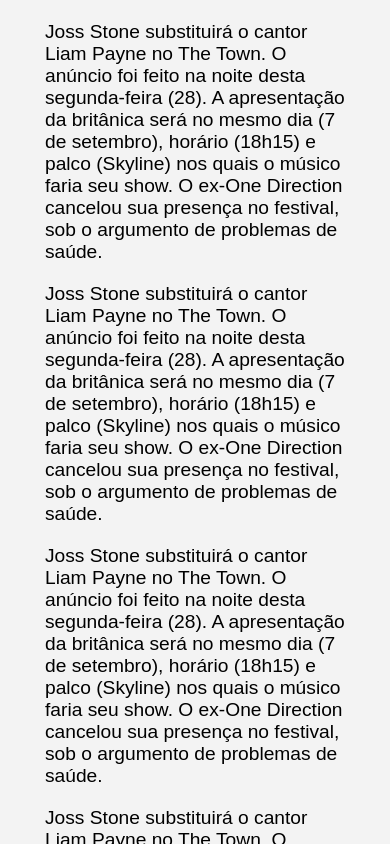
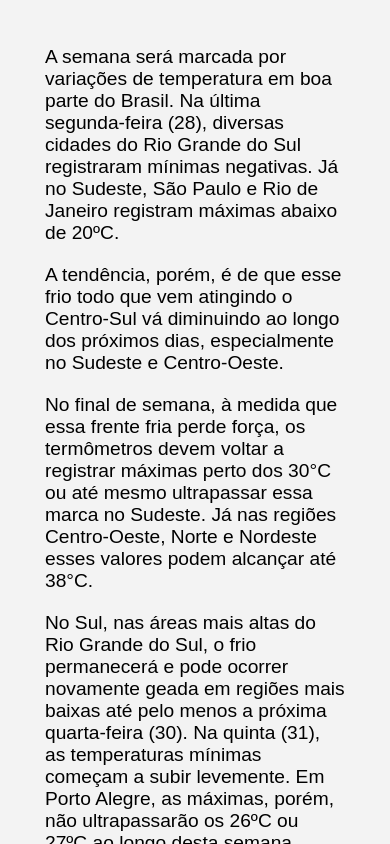
Before and after one commit to barbaradamasdev/angular-blog-clone-globonews, an Angular app: page / in a window 390 px wide. Both pictures are taken after a click on the element "GloboNews Mais". Shown: the part 798-1642 px from the top of the page. Built offline with nearby package versions, Linux system fonts and the light colour scheme.

Commit message:
paragraph content added

```diff
--- a/src/app/pages/content/content.component.css
+++ b/src/app/pages/content/content.component.css
@@ -11,7 +11,7 @@
 }
 
 .container {
-  max-width: 1000px;
+  max-width: 800px;
 }
 
 .subtitle {
@@ -41,10 +41,30 @@
 }
 
 .photoCover {
-  width: 100%;
+  width: 130%;
+  max-width: 80vw;
+  margin: 0 auto 25px;
+  transform: translateX(-10%);
 }
 
 .description {
   font-size: 1.2rem;
   margin: 20px auto;
 }
+
+.quote {
+  border-left: 4px solid red;
+  padding-left: 20px;
+  font-size: 2rem;
+  font-weight: bold;
+  line-height: 50px;
+  margin: 70px 0;
+}
+
+@media (max-width: 1100px) {
+  .photoCover {
+    width: 100%;
+    max-width: 100vw;
+    transform: none;
+  }
+}
--- a/src/app/pages/content/content.component.html
+++ b/src/app/pages/content/content.component.html
@@ -18,12 +18,14 @@
 
   <img class="photoCover" src="{{photoCover}}" alt="">
 
-  <p class="description">{{contentDescription}}</p>
-  <p class="description">{{contentDescription}}</p>
-  <p class="description">{{contentDescription}}</p>
-  <p class="description">{{contentDescription}}</p>
-  <p class="description">{{contentDescription}}</p>
-  <p class="description">{{contentDescription}}</p>
+  <p class="description">A semana será marcada por variações de temperatura em boa parte do Brasil. Na última segunda-feira (28), diversas cidades do Rio Grande do Sul registraram mínimas negativas. Já no Sudeste, São Paulo e Rio de Janeiro registram máximas abaixo de 20ºC.</p>
+  <p class="description">A tendência, porém, é de que esse frio todo que vem atingindo o Centro-Sul vá diminuindo ao longo dos próximos dias, especialmente no Sudeste e Centro-Oeste.</p>
+  <p class="description">No final de semana, à medida que essa frente fria perde força, os termômetros devem voltar a registrar máximas perto dos 30°C ou até mesmo ultrapassar essa marca no Sudeste. Já nas regiões Centro-Oeste, Norte e Nordeste esses valores podem alcançar até 38°C.</p>
+  <p class="description">No Sul, nas áreas mais altas do Rio Grande do Sul, o frio permanecerá e pode ocorrer novamente geada em regiões mais baixas até pelo menos a próxima quarta-feira (30). Na quinta (31), as temperaturas mínimas começam a subir levemente. Em Porto Alegre, as máximas, porém, não ultrapassarão os 26ºC ou 27ºC ao longo desta semana.</p>
+  <p class="description">Apesar disso, no sábado (02), uma nova frente fria chegará à região, intensificando áreas de instabilidade e fazendo os termômetros cair.</p>
+  <p class="description quote">"Além de queda de temperatura, essa frente fria pode trazer temporais para a região", alerta Giovani Dolif, meteorologista do Cemaden.</p>
+  <p class="description">No Sul, a previsão é de tempo seco e sem chuvas no início desta semana. No entanto, a partir do sábado (02/09), uma nova frente fria chegará à região, intensificando áreas de instabilidade. Há risco de temporais.</p>
+  <p class="description">No noroeste do Rio Grande do Sul e no oeste e sul de Santa Catarina, a chuva pode ser forte, com acumulados que podem ultrapassar 50 mm. Já no norte do Paraná, o tempo continuará seco e sem chuvas em grande parte da semana.</p>
   <p class="description">{{contentDescription}}</p>
 
   <hr>
```
Also changed, not shown: src/app/app.module.ts (+5 -2 lines).
